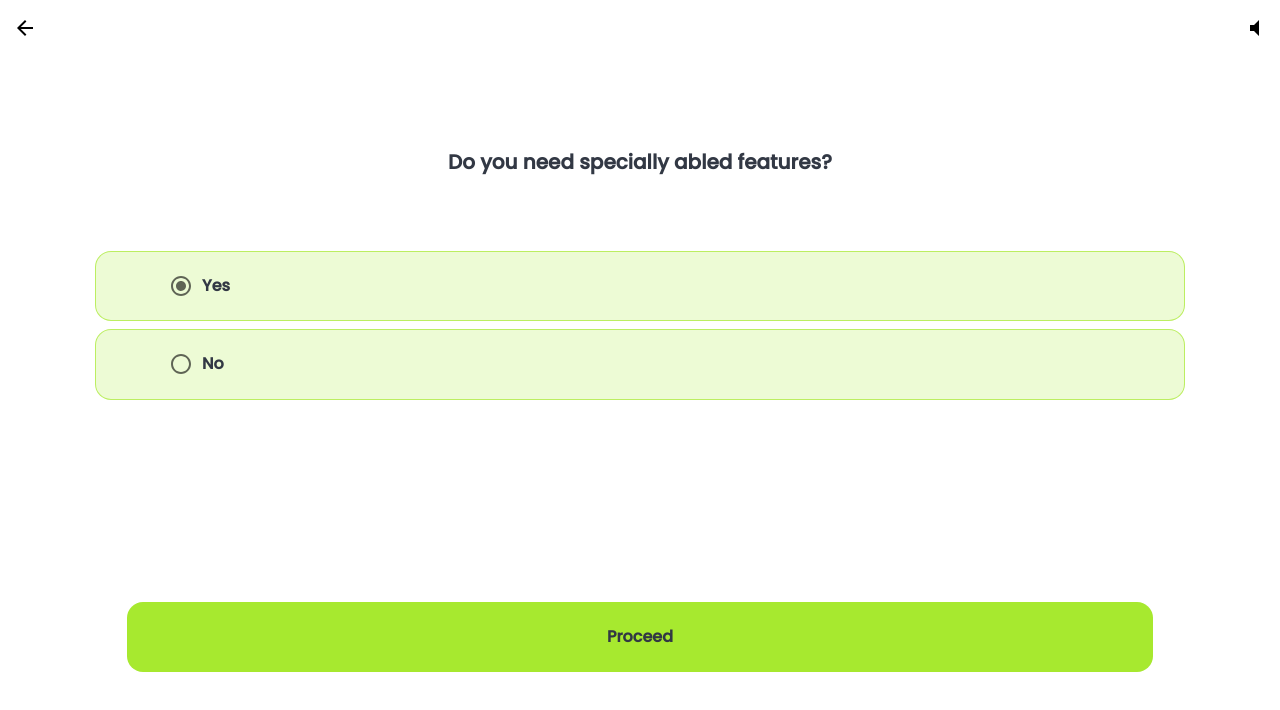
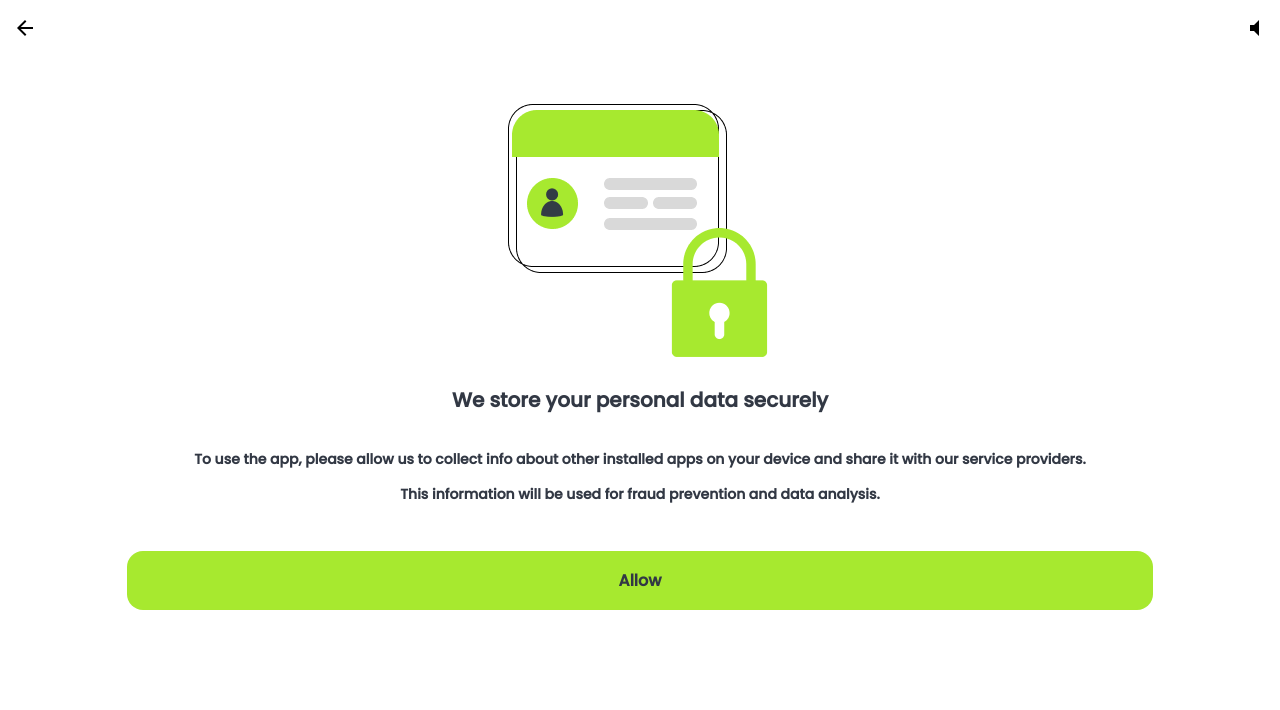
Before and after one commit to prateekrusta/InDrivePal, a React (Create React App) app in the folder Client/: page / in a window 1280 px wide. Shown: the top 710 px of the page. Built offline with nearby package versions, Linux system fonts and the light colour scheme.

Commit message:
onboarding3

```diff
--- a/Client/src/App.js
+++ b/Client/src/App.js
@@ -1,9 +1,9 @@
-import Onboarding1 from './components/onboarding/onboarding1.js';
+import Onboarding3 from './components/onboarding/onboarding3.js';
 
 function App() {
   return (
     <div className="App">
-      <Onboarding1 />
+      <Onboarding3 />
     </div>
   );
 }
--- a/Client/src/assets/onboarding.css
+++ b/Client/src/assets/onboarding.css
@@ -5,7 +5,6 @@ p {
   font-family: 'Poppins', sans-serif;
   font-style: normal;
   font-weight: 700;
-  line-height: 36.54px;
 }
 
 .onboarding {
@@ -29,3 +28,9 @@ p {
   margin-right: 1vw;
   align-self: flex-end;
 }
+
+.content3{
+  margin-left: 5vw;
+  margin-right: 5vw;
+  text-justify: inter-word;
+}
--- /dev/null
+++ b/Client/src/components/onboarding/onboarding3.js
@@ -0,0 +1,56 @@
+import React, { useState } from "react";
+import ButtonSubmit from "./button-submit";
+import ArrowBackIcon from '@mui/icons-material/ArrowBack';
+import VolumeMuteIcon from '@mui/icons-material/VolumeMute';
+import VolumeOffIcon from '@mui/icons-material/VolumeOff';
+import onboarding3 from '../../assets/images/onboarding3.png';
+import "../../assets/onboarding.css";
+
+const Onboarding3 = () => {
+  const [showSoundOn, setShowSoundOn] = useState(true);
+  const [showSoundOff, setShowSoundOff] = useState(false);
+
+  const handleSoundOn = () => {
+    setShowSoundOn(false);
+    setShowSoundOff(true);
+  };
+
+  const handleSoundOff = () => {
+    setShowSoundOn(true);
+    setShowSoundOff(false);
+  };
+
+  return (
+    <div className="onboarding">
+      <div className="icons">
+        <div className="arrow-back">
+          <ArrowBackIcon />
+        </div>
+        <div>
+        {showSoundOn && (
+          <div onClick={handleSoundOn} className="volume-icon">
+            <VolumeMuteIcon />
+          </div>
+        )}
+        {showSoundOff && (
+          <div onClick={handleSoundOff} className="volume-icon">
+            <VolumeOffIcon />
+          </div>
+        )}</div>
+        </div>
+      <center><img src={onboarding3} style={{marginTop:60}} /></center>
+      <center>
+        <p style={{fontSize:20}}>We store your personal data securely</p>
+      </center>
+      <center>
+      <p style={{fontSize:14}} className="content3">To use the app, please allow us to collect info about other installed apps on your device and share it with our service providers.</p>
+      <p style={{fontSize:14}} className="content3">This information will be used for fraud prevention and data analysis.</p>
+      </center>
+      <div style={{marginTop:30}}>
+      <ButtonSubmit label="Allow" />
+      </div>
+    </div>
+  );
+};
+
+export default Onboarding3;
```
Also changed, not shown: Client/src/assets/images/onboarding3.png (added).
